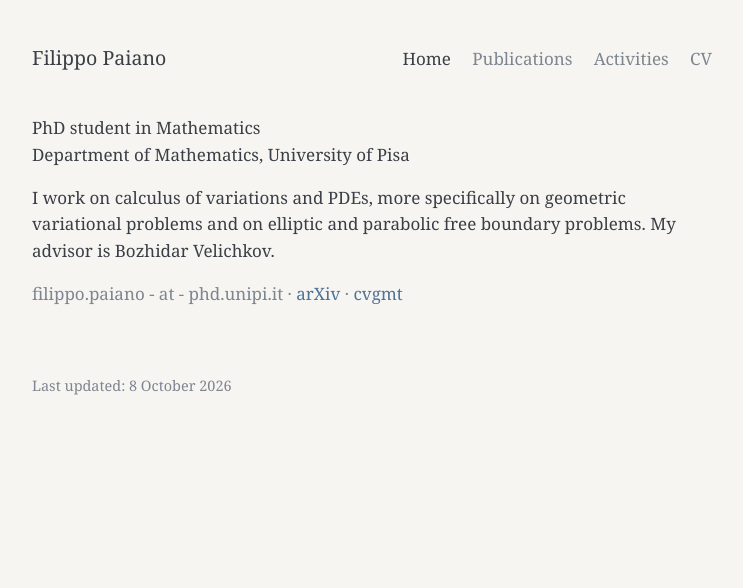
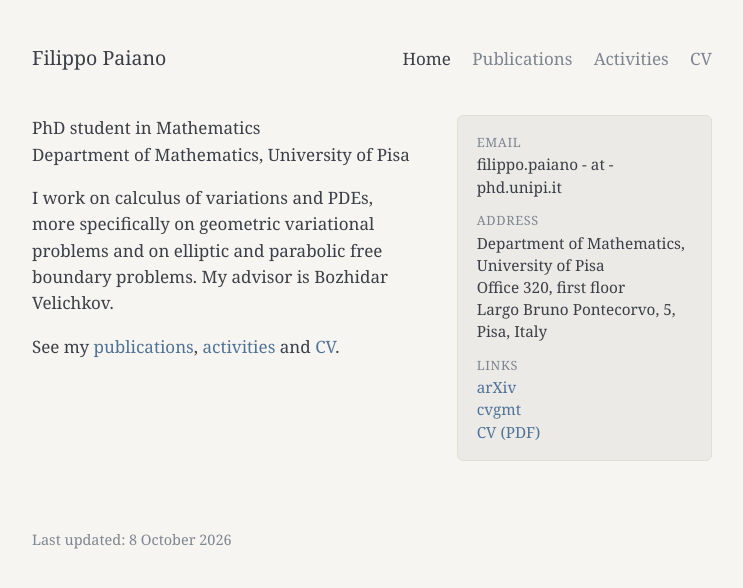
Before and after one commit to filippo-paiano/filippo-paiano.github.io, a Jekyll site: the page built from index.md, in a window 1280 px wide. Shown: the top 588 px of the page, without its empty margins (268-1011 px from the left). Built offline with Jekyll 4.4.1, drawn with Linux system fonts in a browser that asks for light colours.

Commit message:
Home: contact card
Claude-Session: https://claude.ai/code/session_018UZrciDP6T6e3sJ4zKnGfe

Co-authored-by: Claude <noreply@anthropic.com>

```diff
--- a/_config.yml
+++ b/_config.yml
@@ -10,6 +10,9 @@ author:
   name: "Filippo Paiano"
   position: "PhD student in Mathematics"
   affiliation: "Department of Mathematics, University of Pisa"
+  photo: ""                      # optional, e.g. /assets/photo.jpg
+  office: "Office 320, first floor"
+  address: "Largo Bruno Pontecorvo, 5, Pisa, Italy"
   email: "filippo.paiano - at - phd.unipi.it"   # obfuscated on purpose, do not link
   orcid: ""                      # optional, e.g. 0000-0000-0000-0000
   arxiv: "https://arxiv.org/search/math?searchtype=author&query=Paiano%2C+F"
--- a/assets/style.css
+++ b/assets/style.css
@@ -34,7 +34,17 @@ ul.voci li { margin-bottom: .9rem; }
 .tenue { color: var(--tenue); }
 .nota { display: block; font-size: .85rem; color: var(--tenue); line-height: 1.4; margin-top: .1rem; padding-left: 0; text-indent: 0; }
 .anno { color: var(--tenue); display: inline-block; min-width: 6rem; text-indent: 0; }
-.contatti span + span::before { content: " · "; }
 .date-list li { padding-left: 6rem; text-indent: -6rem; }
 @media (max-width: 30rem) { .date-list li { padding-left: 0; text-indent: 0; } .anno { display: block; min-width: 0; } }
 footer { margin-top: 4rem; font-size: .85rem; color: var(--tenue); }
+
+/* Home: bio on the left, contact card on the right. */
+.home { display: grid; grid-template-columns: 1fr 15rem; gap: 2.5rem; align-items: start; }
+.home-main p:first-child { margin-top: 0; }
+.contatti { font-size: .9rem; line-height: 1.45; padding: 1rem 1.1rem; border: 1px solid var(--linea); border-radius: 6px; background: color-mix(in srgb, var(--sfondo) 94%, var(--testo)); }
+.contatti dl { margin: 0; }
+.contatti dt { color: var(--tenue); font-size: .75rem; text-transform: uppercase; letter-spacing: .05em; margin-top: .8rem; }
+.contatti dt:first-child { margin-top: 0; }
+.contatti dd { margin: .1rem 0 0; }
+.contatti .foto { display: block; width: 100%; border-radius: 4px; margin-bottom: 1rem; }
+@media (max-width: 40rem) { .home { grid-template-columns: 1fr; gap: 1.5rem; } }
--- a/index.md
+++ b/index.md
@@ -1,17 +1,29 @@
 ---
 layout: default
 ---
-<p>
-  {{ site.author.position }}<br>
-  {{ site.author.affiliation }}
-</p>
+<div class="home">
+  <div class="home-main">
+    <p>
+      {{ site.author.position }}<br>
+      {{ site.author.affiliation }}
+    </p>
+    <p>I work on calculus of variations and PDEs, more specifically on geometric variational problems and on elliptic and parabolic free boundary problems. My advisor is Bozhidar Velichkov.</p>
+    <p>See my <a href="{{ '/publications/' | relative_url }}">publications</a>, <a href="{{ '/activities/' | relative_url }}">activities</a> and <a href="{{ '/cv/' | relative_url }}">CV</a>.</p>
+  </div>
 
-I work on calculus of variations and PDEs, more specifically on geometric variational problems and on elliptic and parabolic free boundary problems. My advisor is Bozhidar Velichkov.
-
-<p class="tenue contatti">
-  {% if site.author.email != "" %}<span>{{ site.author.email }}</span>{% endif %}
-  {% if site.author.orcid != "" %}<span><a href="https://orcid.org/{{ site.author.orcid }}">ORCID</a></span>{% endif %}
-  {% if site.author.arxiv != "" %}<span><a href="{{ site.author.arxiv | escape }}">arXiv</a></span>{% endif %}
-  {% if site.author.cvgmt != "" %}<span><a href="{{ site.author.cvgmt }}">cvgmt</a></span>{% endif %}
-  {% if site.author.scholar != "" %}<span><a href="{{ site.author.scholar }}">Scholar</a></span>{% endif %}
-</p>
+  <aside class="contatti">
+    {% if site.author.photo != "" %}<img class="foto" src="{{ site.author.photo | relative_url }}" alt="{{ site.author.name }}">{% endif %}
+    <dl>
+      {% if site.author.email != "" %}<dt>Email</dt><dd>{{ site.author.email }}</dd>{% endif %}
+      {% if site.author.address != "" %}<dt>Address</dt><dd>{{ site.author.affiliation }}<br>{% if site.author.office != "" %}{{ site.author.office }}<br>{% endif %}{{ site.author.address }}</dd>{% endif %}
+      <dt>Links</dt>
+      <dd>
+        {% if site.author.arxiv != "" %}<a href="{{ site.author.arxiv | escape }}">arXiv</a><br>{% endif %}
+        {% if site.author.cvgmt != "" %}<a href="{{ site.author.cvgmt }}">cvgmt</a><br>{% endif %}
+        {% if site.author.orcid != "" %}<a href="https://orcid.org/{{ site.author.orcid }}">ORCID</a><br>{% endif %}
+        {% if site.author.scholar != "" %}<a href="{{ site.author.scholar }}">Google Scholar</a><br>{% endif %}
+        <a href="{{ '/assets/cv.pdf' | relative_url }}">CV (PDF)</a>
+      </dd>
+    </dl>
+  </aside>
+</div>
```
